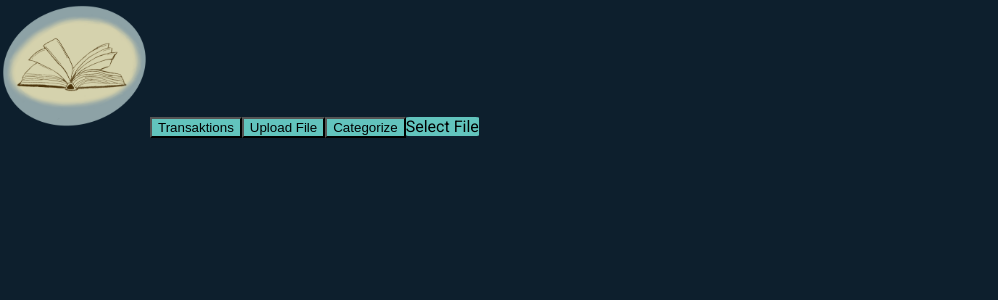
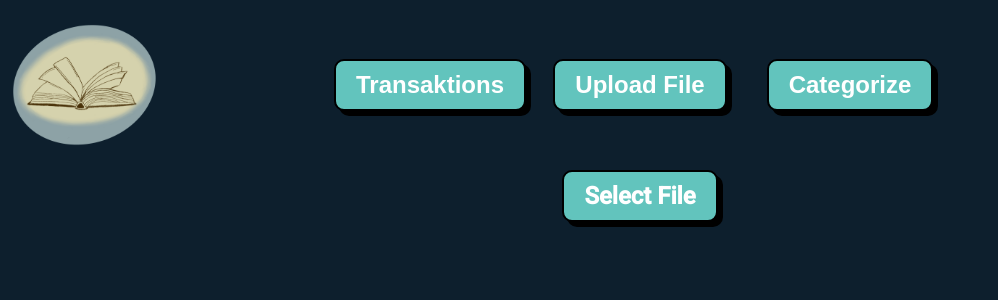
Before and after one commit to DennisEckler/cashflow, an Angular app in the folder Frontend/: page /file-upload in a window 1280 px wide. Shown: the top 300 px of the page, without its empty margins (0-998 px from the left). Built offline with nearby package versions, Linux system fonts and the light colour scheme.

Commit message:
implemented grid buttons and sticky

```diff
--- a/Frontend/src/app/components/file-upload/file-upload.component.html
+++ b/Frontend/src/app/components/file-upload/file-upload.component.html
@@ -5,16 +5,9 @@
   name="fileUpload_hidden"
   (change)="onChange($event)"
 />
-<label class="fileUpload_choseButton" for="fileUpload_hidden"
-  >Select File</label
->
+<label class="btn" for="fileUpload_hidden">Select File</label>
 @if (message) {
-  <button
-    mat-raised-button
-    color="primary"
-    class="fileUpload_sendButton"
-    (click)="onUpload()"
-  >
+  <button mat-raised-button color="primary" class="btn" (click)="onUpload()">
     Send
   </button>
 }
--- a/Frontend/src/app/components/file-upload/file-upload.component.scss
+++ b/Frontend/src/app/components/file-upload/file-upload.component.scss
@@ -1,18 +1,16 @@
+@import "../../../styles.scss";
+
+:host {
+  display: grid;
+  justify-content: center;
+  gap: 10px;
+}
+
 .fileUpload {
   &_hidden {
     display: none;
   }
 
-  &_choseButton {
-    color: black;
-    width: 100px;
-    border-radius: 5%;
-    background-color: rgb(98, 196, 189);
-    height: 40px;
-    text-align: center;
-    line-height: 40px;
-  }
-
   &_sendButton {
   }
 }
--- a/Frontend/src/app/components/header/header.component.scss
+++ b/Frontend/src/app/components/header/header.component.scss
@@ -2,8 +2,16 @@
 
 .logo {
   width: 150px;
+  position: absolute;
+  left: 10px;
 }
-
-.btn {
-  background-color: $myGreen;
+:host {
+  display: grid;
+  height: 170px;
+  justify-content: center;
+  justify-items: center;
+  align-items: center;
+  grid-template-columns: repeat(3, 200px);
+  gap: 10px;
+  padding: 10px;
 }
--- a/Frontend/src/app/components/update-list/update-list.component.html
+++ b/Frontend/src/app/components/update-list/update-list.component.html
@@ -1,9 +1,9 @@
-<button (click)="onClick()">Save</button>
 <table>
-  <thead>
+  <thead class="sticky">
     <tr>
       <th colspan="4">
         <h2>List of Transaktions</h2>
+        <button class="btn" (click)="onClick()">Save</button>
       </th>
     </tr>
     <tr>
--- a/Frontend/src/app/components/update-list/update-list.component.scss
+++ b/Frontend/src/app/components/update-list/update-list.component.scss
@@ -1,6 +1,11 @@
 table {
   margin-left: auto;
   margin-right: auto;
+}
+thead {
+  position: sticky;
+  top: 0px;
+  background: #0d1f2d;
 }
 td,
 th {
@@ -9,7 +14,7 @@ th {
   padding-right: 15px;
   border: 2px solid rgb(110, 175, 213); //blau
 }
-
-// rgb(148, 134, 250) lila
-// rgb(110, 175, 213) blau
-// rgb(98, 196, 189) gruen
+h2 {
+  display: inline-block;
+  margin-right: 20px;
+}
--- a/Frontend/src/styles.scss
+++ b/Frontend/src/styles.scss
@@ -21,3 +21,32 @@ body {
   font-family: Roboto, "Helvetica Neue", sans-serif;
   color: rgb(98, 196, 189);
 }
+
+.btn {
+  display: inline-block;
+  padding: 10px 20px;
+  font-size: 24px;
+  font-weight: bold;
+  text-align: center;
+  text-decoration: none;
+  color: #fff;
+  background-color: $myGreen;
+  border: 2px solid #000;
+  border-radius: 10px;
+  box-shadow: 5px 5px 0px #000;
+  transition: all 0.3s ease;
+}
+
+.btn:hover {
+  background-color: $myPurple;
+  color: $myBlue;
+  border: 2px solid $myPurple;
+  box-shadow: 5px 5px 0px $myBlue;
+}
+
+.btn:active {
+  background-color: $myBlue;
+  color: $myPurple;
+  box-shadow: none;
+  transform: translateY(4px);
+}
```
Also changed, not shown: 1 other file (tests, documents, lock files or other folders).
